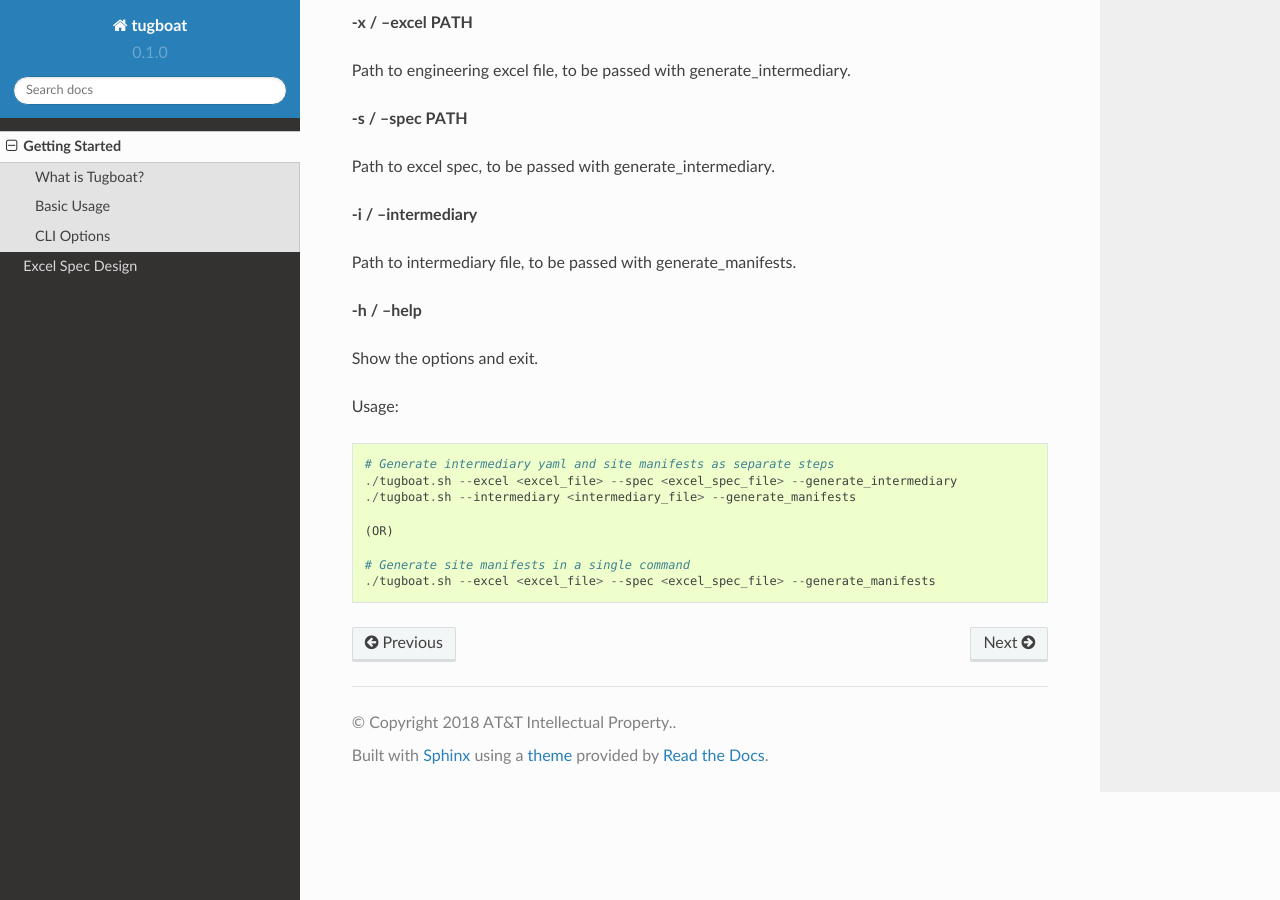
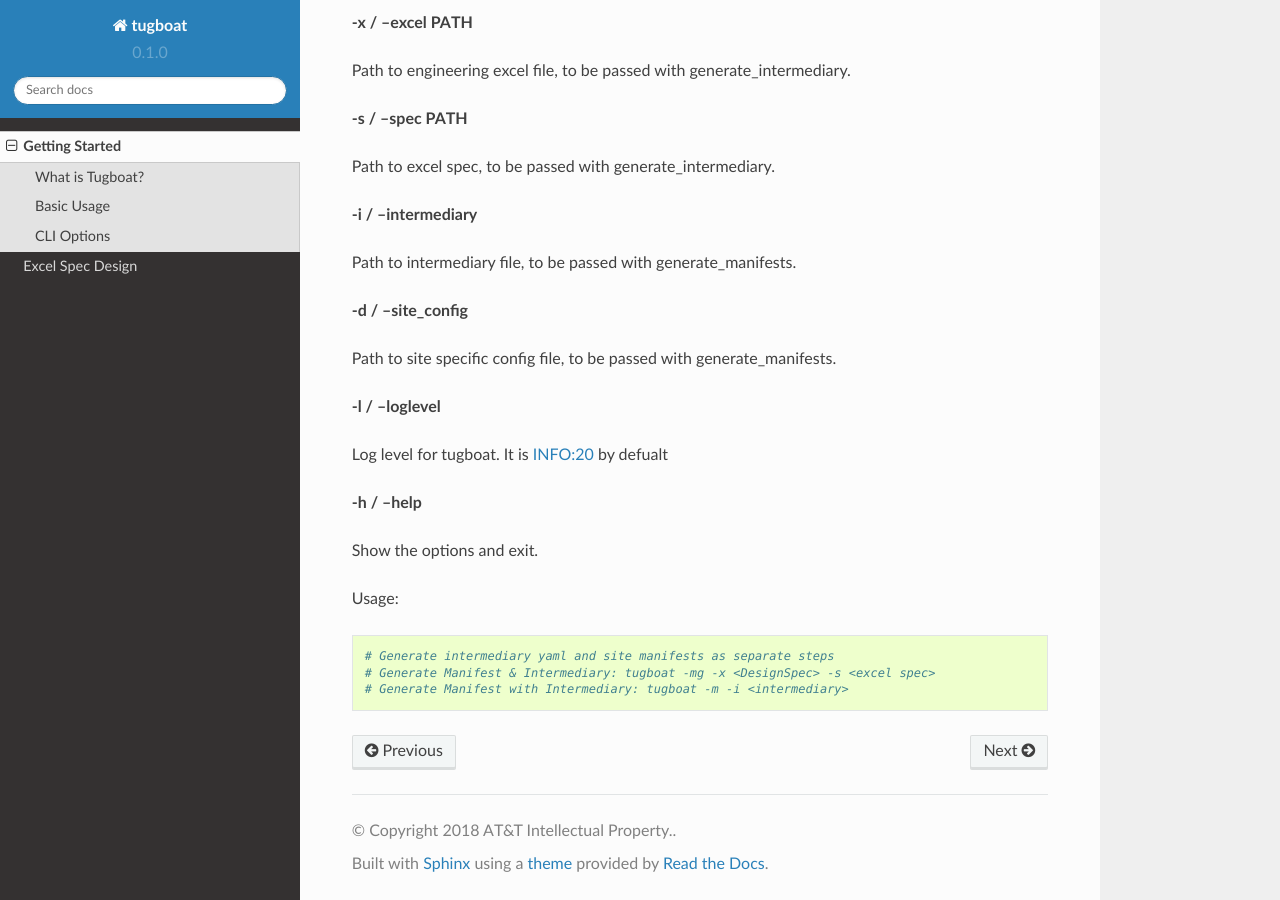
Before and after one commit to purnendu15/tugboat, a Sphinx documentation site: the page built from doc/source/getting_started.rst, in a window 1280 px wide and 900 px high, scrolled down 1079 px. Built offline with Sphinx 7.4.7 and the Read the Docs theme 2.0.0, drawn with Linux system fonts in a browser that asks for light colours.

Commit message:
Changes to documentation based on CLI option changes

```diff
--- a/doc/source/getting_started.rst
+++ b/doc/source/getting_started.rst
@@ -78,6 +78,14 @@ Path to excel spec, to be passed with generate_intermediary.
 
 Path to intermediary file, to be passed with generate_manifests.
 
+**-d / --site_config**
+
+Path to site specific config file, to be passed with generate_manifests.
+
+**-l / --loglevel**
+
+Log level for tugboat. It is INFO:20 by defualt
+
 **-h / --help**
 
 Show the options and exit.
@@ -87,13 +95,9 @@ Usage:
 ::
 
     # Generate intermediary yaml and site manifests as separate steps
-    ./tugboat.sh --excel <excel_file> --spec <excel_spec_file> --generate_intermediary
-    ./tugboat.sh --intermediary <intermediary_file> --generate_manifests
+    # Generate Manifest & Intermediary: tugboat -mg -x <DesignSpec> -s <excel spec>
+    # Generate Manifest with Intermediary: tugboat -m -i <intermediary>
 
-    (OR)
-
-    # Generate site manifests in a single command
-    ./tugboat.sh --excel <excel_file> --spec <excel_spec_file> --generate_manifests
 
 
 .. _site definition libraries: https://airship-pegleg.readthedocs.io/en/latest/artifacts.html#definition-library-layout
```
